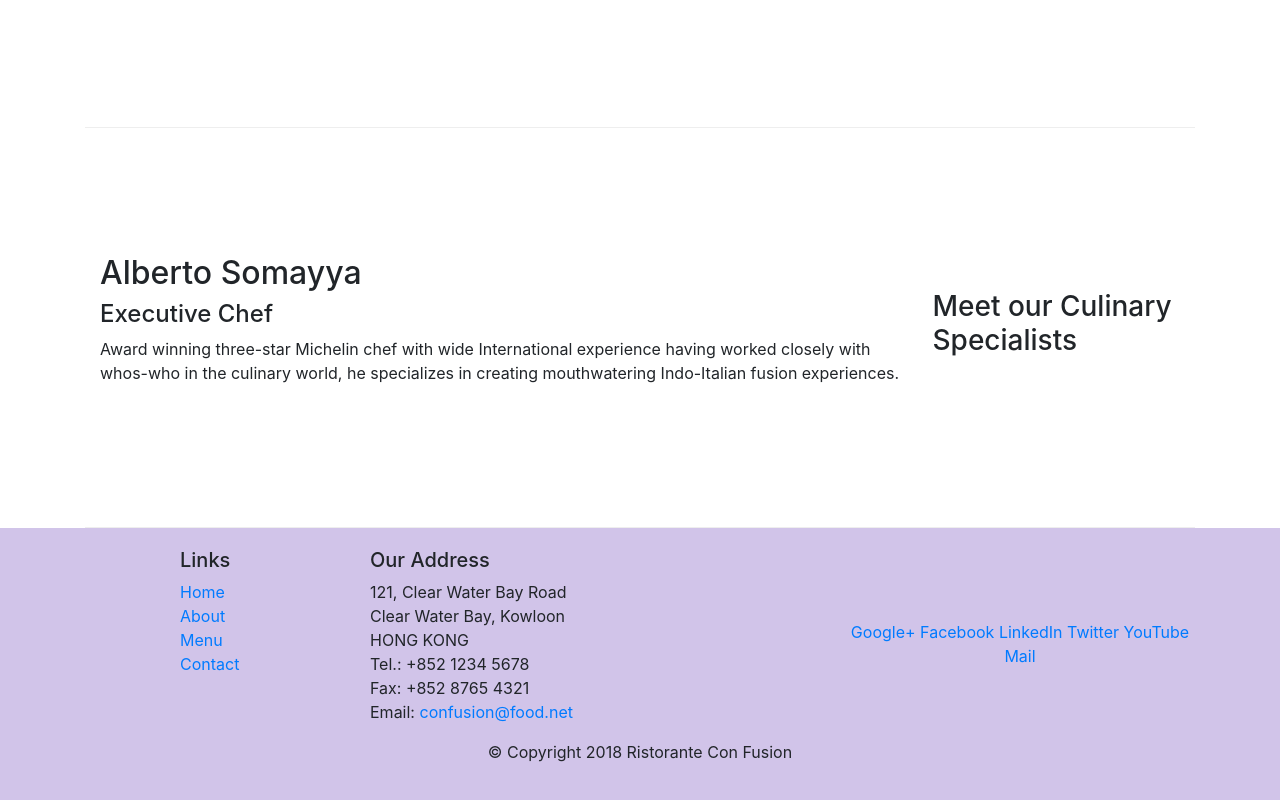
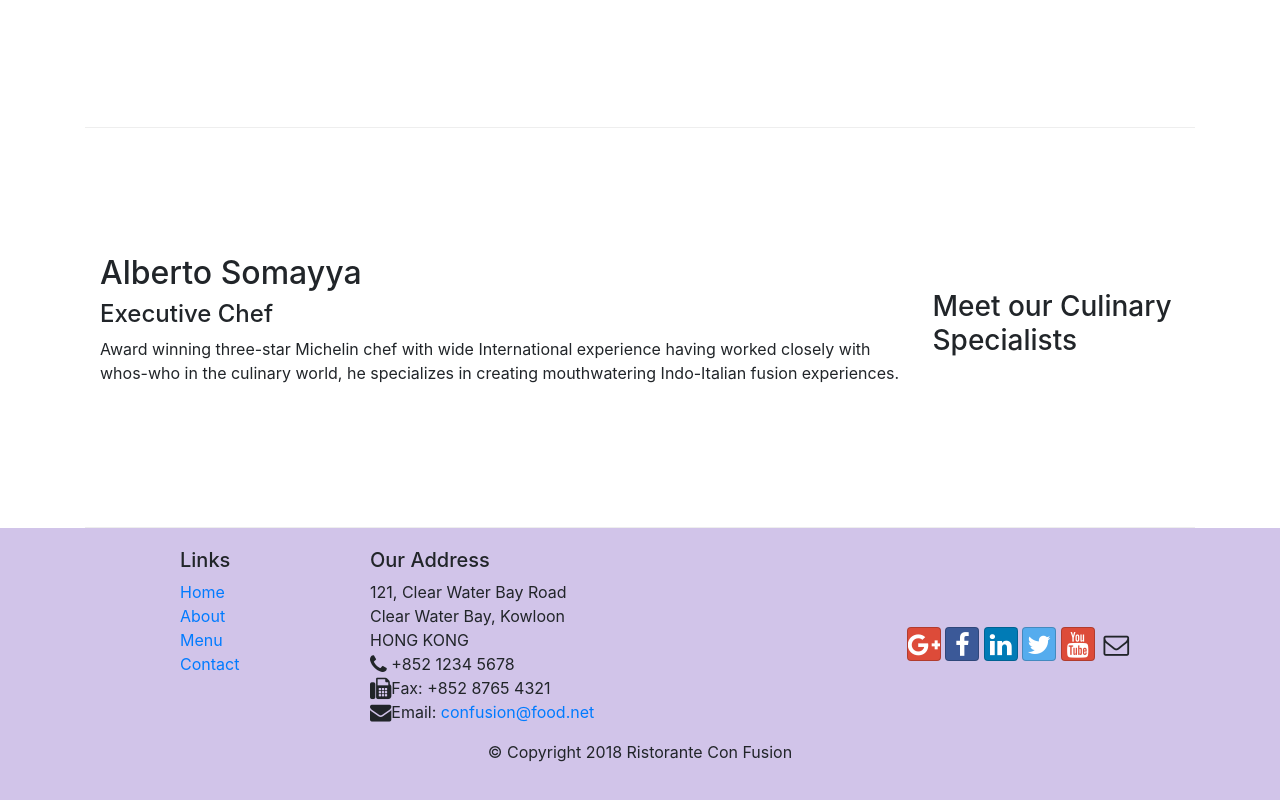
Before and after one commit to geranwen/coursera_c1_bootstrap_backup, a website: page index.html in a window 1280 px wide. Shown: the part 982-1782 px from the top of the page. Drawn offline with nearby package versions, Linux system fonts and the light colour scheme.

Commit message:
icon fonts included

```diff
--- a/index.html
+++ b/index.html
@@ -9,6 +9,8 @@
 
         <!-- Bootstrap CSS -->
         <link rel="stylesheet" href="node_modules/bootstrap/dist/css/bootstrap.min.css">
+        <link rel="stylesheet" href="node_modules/font-awesome/css/font-awesome.min.css">
+        <link rel="stylesheet" href="node_modules/bootstrap-social/bootstrap-social.css">
         <link rel="stylesheet" href="css/style.css">
     <title>Ristorante Con Fusion</title>
 </head>
@@ -22,10 +24,10 @@
             <a class="navbar-brand mr-auto" href="#">Ristorante Con Fusion</a>
             <div class="collapse navbar-collapse" id="Navbar">
                 <ul class="navbar-nav mr-auto">
-                    <li class="nav-item active"><a class="nav-link" href="#">Home</a></li>
-                    <li class="nav-item"><a class="nav-link" href="./aboutus.html">About</a></li>
-                    <li class="nav-item"><a class="nav-link" href="#">Menu</a></li>
-                    <li class="nav-item"><a class="nav-link" href="#">Contact</a></li>
+                    <li class="nav-item active"><a class="nav-link" href="#"><span class="fa fa-home fa-lg"></span> Home</a></li>
+                    <li class="nav-item"><a class="nav-link" href="./aboutus.html"><span class="fa fa-info fa-lg"></span> About</a></li>
+                    <li class="nav-item"><a class="nav-link" href="#"><span class="fa fa-list fa-lg"></span> Menu</a></li>
+                    <li class="nav-item"><a class="nav-link" href="#"><span class="fa fa-address-card fa-lg"></span> Contact</a></li>
                 </ul>
             </div>
         </div>
@@ -94,19 +96,19 @@
 		              121, Clear Water Bay Road<br>
 		              Clear Water Bay, Kowloon<br>
 		              HONG KONG<br>
-		              Tel.: +852 1234 5678<br>
-		              Fax: +852 8765 4321<br>
-		              Email: <a href="mailto:confusion@food.net">confusion@food.net</a>
+		              <i class="fa fa-phone fa-lg"></i> +852 1234 5678<br>
+		              <i class="fa fa-fax fa-lg"></i>Fax: +852 8765 4321<br>
+		              <i class="fa fa-envelope fa-lg"></i>Email: <a href="mailto:confusion@food.net">confusion@food.net</a>
 		           </address>
                 </div>
                 <div class="col-12 col-sm-4 align-self-center">
                     <div class="text-center">
-                        <a href="http://google.com/+">Google+</a>
-                        <a href="http://www.facebook.com/profile.php?id=">Facebook</a>
-                        <a href="http://www.linkedin.com/in/">LinkedIn</a>
-                        <a href="http://twitter.com/">Twitter</a>
-                        <a href="http://youtube.com/">YouTube</a>
-                        <a href="mailto:">Mail</a>
+                        <a class="btn btn-social-icon btn-google" href="http://google.com/+"><i class="fa fa-google-plus fa-lg"></i></a>
+                        <a class="btn btn-social-icon btn-facebook" href="http://www.facebook.com/profile.php?id="><i class="fa fa-facebook fa-lg"></i></a>
+                        <a class="btn btn-social-icon btn-linkedin" href="http://www.linkedin.com/in/"><i class="fa fa-linkedin fa-lg"></i></a>
+                        <a class="btn btn-social-icon btn-twitter" href="http://twitter.com/"><i class="fa fa-twitter fa-lg"></i></a>
+                        <a class="btn btn-social-icon btn-google" href="http://youtube.com/"><i class="fa fa-youtube fa-lg"></i></a>
+                        <a class="btn btn-social-icon" href="mailto:"><i class="fa fa-envelope-o fa-lg"></i></a>
                     </div>
                 </div>
            </div>
--- a/package.json
+++ b/package.json
@@ -15,6 +15,8 @@
   },
   "dependencies": {
     "bootstrap": "^4.5.0",
+    "bootstrap-social": "^5.1.1",
+    "font-awesome": "^4.7.0",
     "jquery": "^3.3.1",
     "popper.js": "^1.16.1"
   }
```
Also changed, not shown: aboutus.html (+15 -14 lines), 1 other file.
